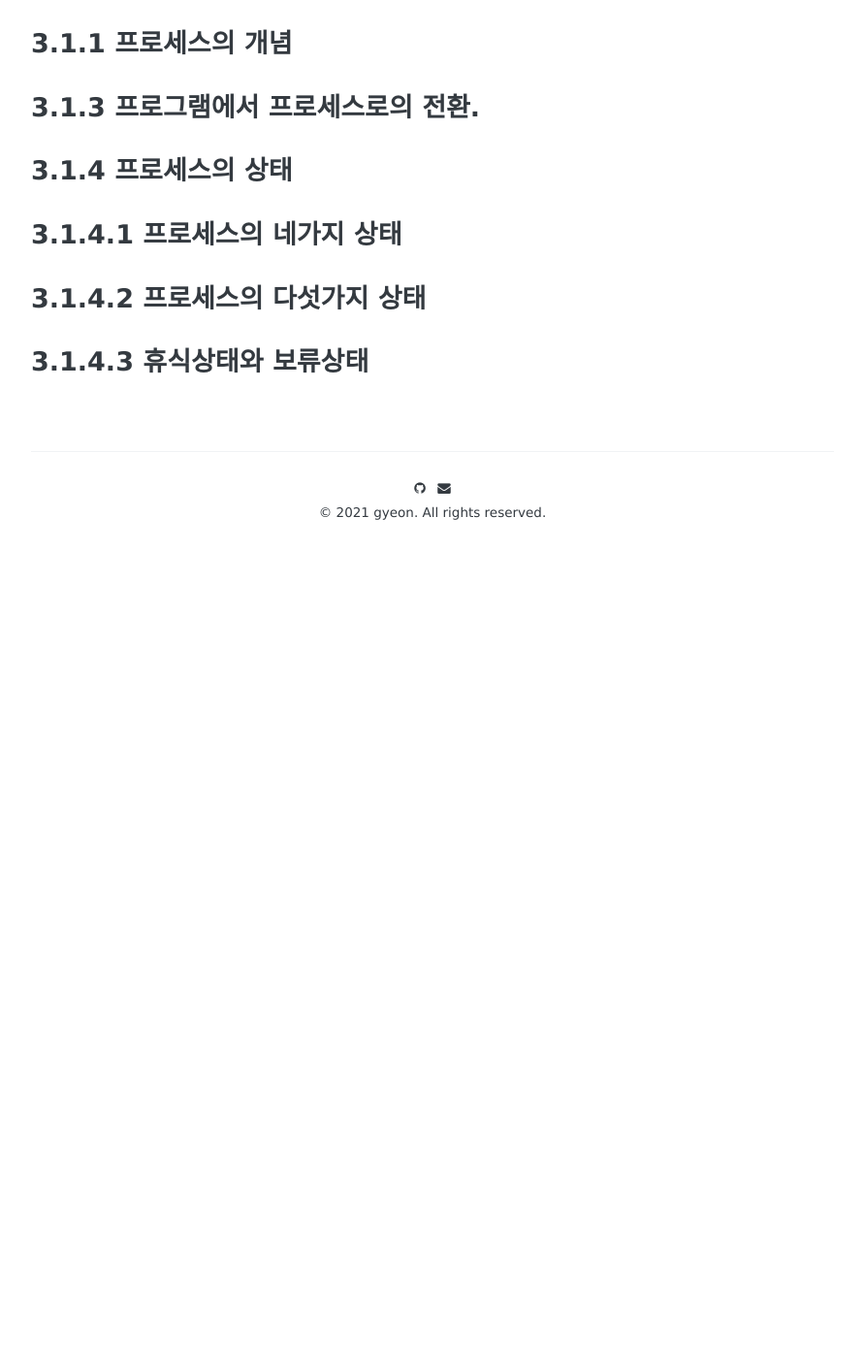
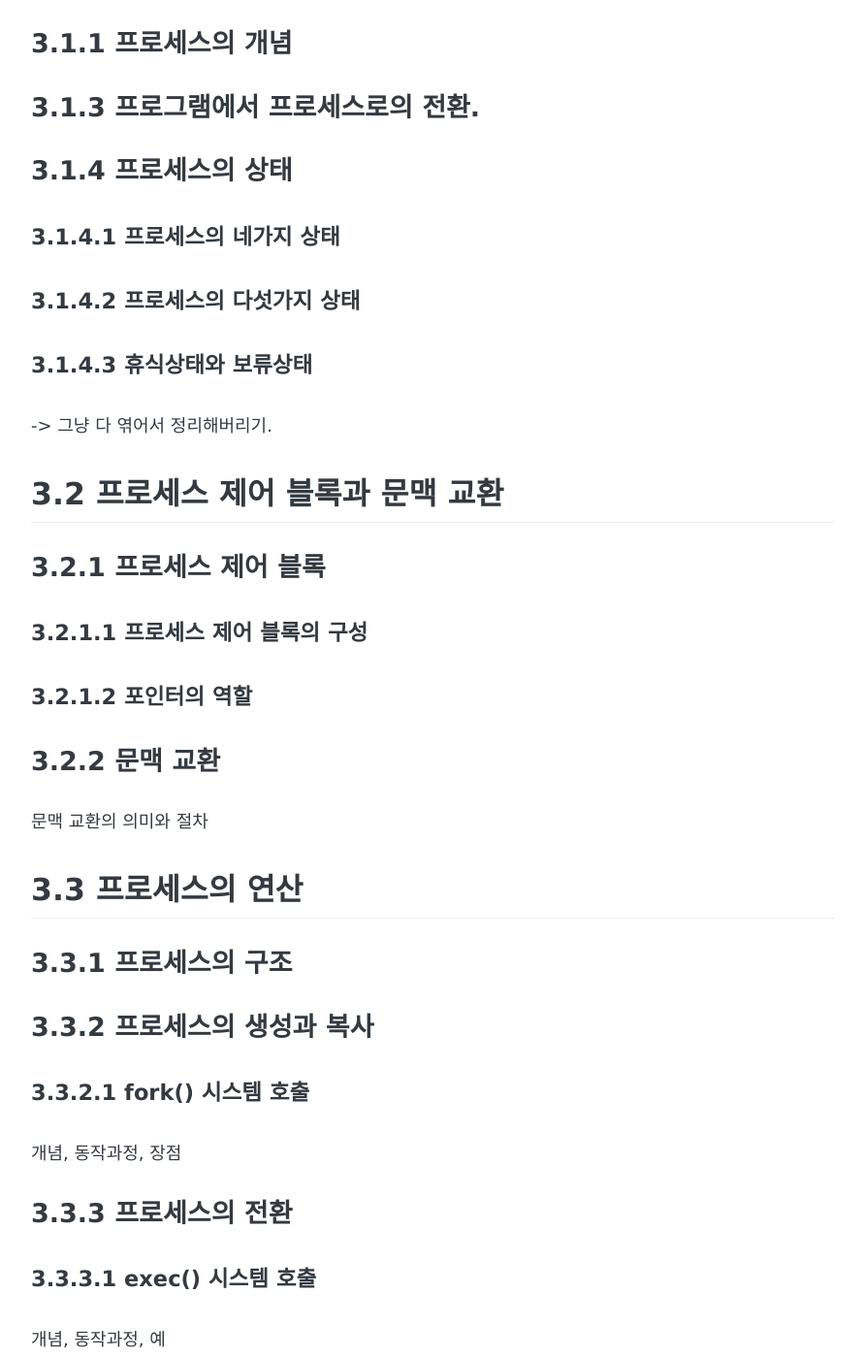
Before and after one commit to gyujun9403/gyujun9403.github.io, a Jekyll site: the page built from _posts/2022-02-04-easy_OS-Chapter03.md, in a window 1280 px wide and 1400 px high, scrolled down 434 px. Shown: the whole window at 97% size, without its empty margins (194-1085 px from the left). Built offline with Jekyll 4.4.1, drawn with Linux system fonts in a browser that asks for light colours; some web fonts are replaced; comment, search, counter and statistics services are not loaded; before the commit the page ends 1064 px from its top, so only the background shows below that; some of the changed text lies outside the part shown.

Commit message:
0204 읽은 내용 목차만 일단

```diff
--- a/_posts/2022-02-04-easy_OS-Chapter03.md
+++ b/_posts/2022-02-04-easy_OS-Chapter03.md
@@ -12,6 +12,25 @@ share: true
 ### 3.1.1 프로세스의 개념
 ### 3.1.3 프로그램에서 프로세스로의 전환.
 ### 3.1.4 프로세스의 상태
-### 3.1.4.1 프로세스의 네가지 상태
-### 3.1.4.2 프로세스의 다섯가지 상태
-### 3.1.4.3 휴식상태와 보류상태
+#### 3.1.4.1 프로세스의 네가지 상태
+#### 3.1.4.2 프로세스의 다섯가지 상태
+#### 3.1.4.3 휴식상태와 보류상태
+-> 그냥 다 엮어서 정리해버리기.
+## 3.2 프로세스 제어 블록과 문맥 교환
+### 3.2.1 프로세스 제어 블록
+#### 3.2.1.1 프로세스 제어 블록의 구성
+#### 3.2.1.2 포인터의 역할
+### 3.2.2 문맥 교환
+문맥 교환의 의미와 절차
+## 3.3 프로세스의 연산
+### 3.3.1 프로세스의 구조
+### 3.3.2 프로세스의 생성과 복사
+#### 3.3.2.1 fork() 시스템 호출
+개념, 동작과정, 장점
+### 3.3.3 프로세스의 전환
+#### 3.3.3.1 exec() 시스템 호출
+개념, 동작과정, 예
+### 3.3.4 프로세스의 계층구조
+#### 3.3.4.1 UNIX의 프로세스 계층구조
+#### 3.3.4.2 프로세스 계층구조의 장점
+#### 3.3.4.3 고아프로세스와 좀비프로세스
```
